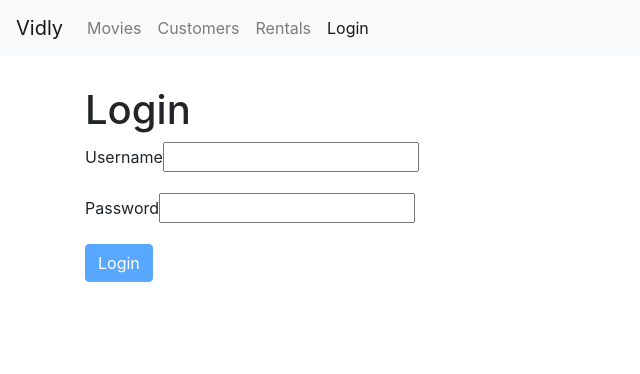
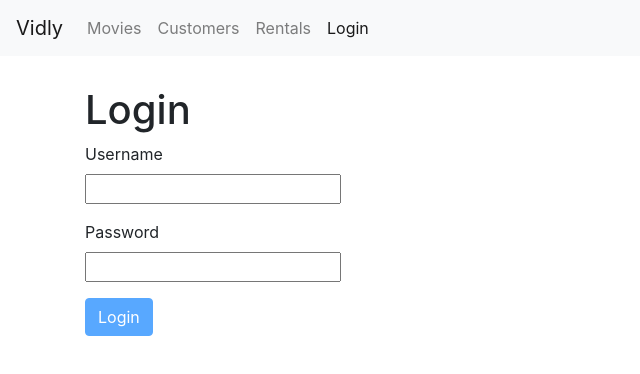
Before and after one commit to cameronRomo/react-counter, a React (Create React App) app: page /login in a window 1280 px wide. Shown: the top 374 px of the page, without its empty margins (0-640 px from the left). Built offline with nearby package versions, Linux system fonts and the light colour scheme.

Commit message:
Add rest and spread operators to spread in additional properties

```diff
--- a/src/components/common/Input.jsx
+++ b/src/components/common/Input.jsx
@@ -4,7 +4,12 @@ const Input = ({ name, label, error, ...rest }) => {
   return (
     <div className="form-group">
       <label htmlFor={name}>{label}</label>
-      <input {...rest} id={name} name={name} className="from-control" />
+      <input
+        {...rest}
+        id={name}
+        name={name}
+        className="from-control row ml-0"
+      />
       {error && <div className="alert alert-danger">{error}</div>}
     </div>
   );
```
